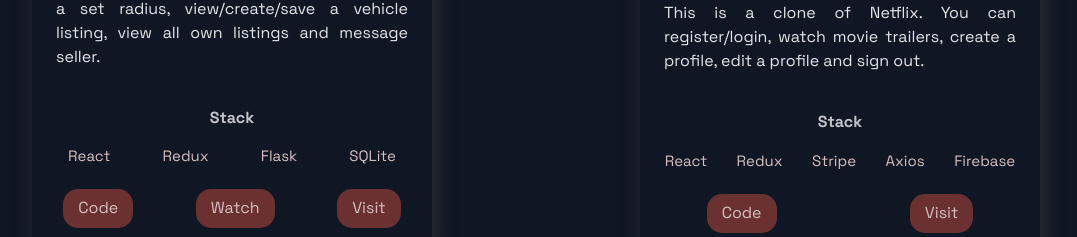
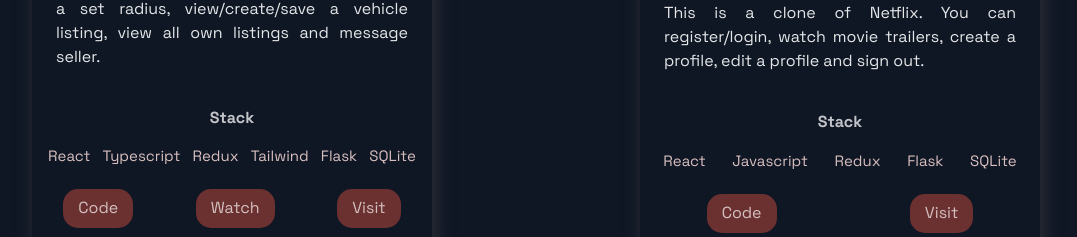
Before and after one commit to kirstyrichmond/my-portfolio, a Next.js app: page / in a window 1280 px wide. Shown: the part 2491-2728 px from the top of the page, without its empty margins (104-1181 px from the left). Built offline with nearby package versions, Linux system fonts and the light colour scheme.

Commit message:
updated project tech stack

```diff
--- a/src/constants/constants.js
+++ b/src/constants/constants.js
@@ -4,7 +4,7 @@ export const projects = [
     description:
       "This is a clone of Autotrader - a UK marketplace for buying and selling vehicles. You can register/login, search vehicles within a set radius, view/create/save a vehicle listing, view all own listings and message seller.",
     image: "/images/autotrader-clone.png",
-    tags: ["React", "Redux", "Flask", "SQLite"],
+    tags: ["React", "Typescript", "Redux", "Tailwind", "Flask", "SQLite"],
     watch: "https://www.youtube.com/watch?v=frmYy23yCwU",
     visit: "https://autotrader-clone.vercel.app/",
     code: "https://github.com/kirstyrichmond/autotrader-clone",
@@ -15,7 +15,7 @@ export const projects = [
     description:
       "This is a clone of Netflix. You can register/login, watch movie trailers, create a profile, edit a profile and sign out.",
     image: "/images/netflix-clone.png",
-    tags: ["React", "Redux", "Stripe", "Axios", "Firebase"],
+    tags: ["React", "Javascript", "Redux", "Flask", "SQLite"],
     visit: "https://kirsty-richmond-netflix.vercel.app/",
     code: "https://github.com/kirstyrichmond/netflix-clone",
     id: 4,
```
